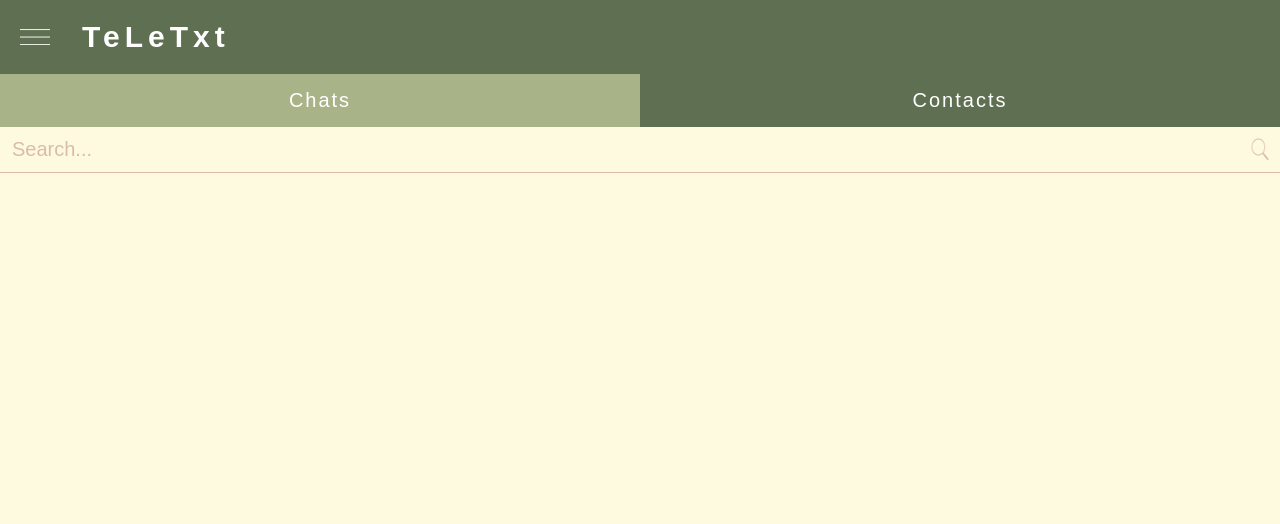
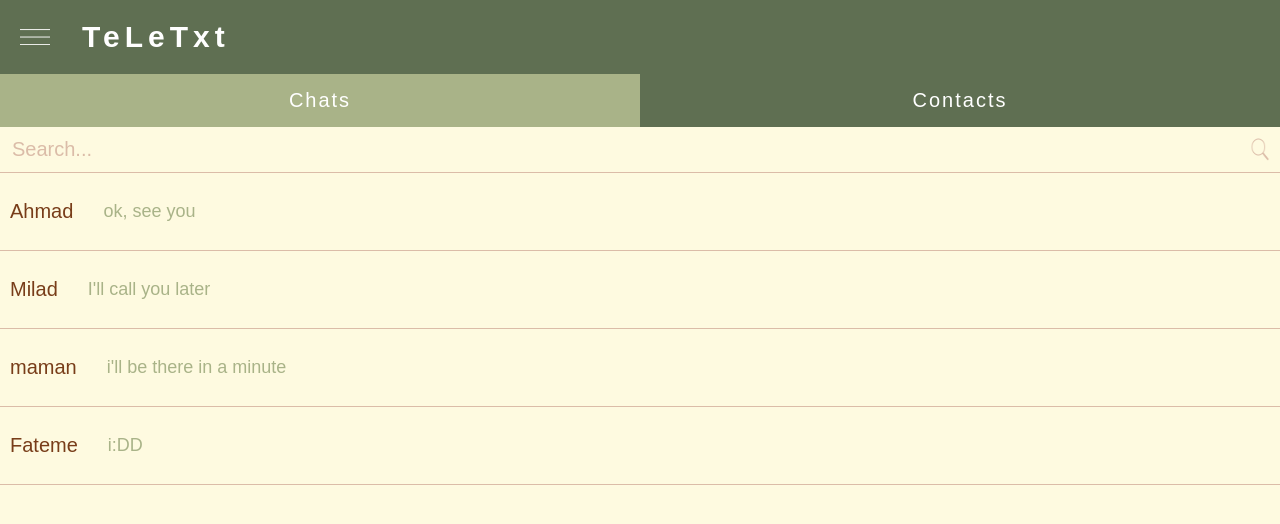
Before and after one commit to marzie-nd/teletxt, a React (Create React App) app: page /home in a window 1280 px wide. Shown: the top 524 px of the page. Built offline with nearby package versions, Linux system fonts and the light colour scheme.

Commit message:
added chats component

```diff
--- a/src/components/Chats.jsx
+++ b/src/components/Chats.jsx
@@ -1,7 +1,33 @@
 const Chats = () => {
   return (
-    <div className="chats">
+    <div className='chats'>
+      <div className="userChat">
+        <div className="userChatInfo">
+          <div className="user">Ahmad</div>
+          <p>ok, see you</p>
+        </div>
+      </div>
 
+      <div className="userChat">
+        <div className="userChatInfo">
+          <div className="user">Milad</div>
+          <p>I'll call you later</p>
+        </div>
+      </div>
+
+      <div className="userChat">
+        <div className="userChatInfo">
+          <div className="user">maman</div>
+          <p>i'll be there in a minute</p>
+        </div>
+      </div>
+
+      <div className="userChat">
+        <div className="userChatInfo">
+          <div className="user">Fateme</div>
+          <p>i:DD</p>
+        </div>
+      </div>
     </div>
   )
 }
--- a/src/styles.scss
+++ b/src/styles.scss
@@ -189,5 +189,35 @@
   }
 
   .chats {
+
+    .userChat {
+        padding: 10px;
+        display: flex;
+        align-items: center;
+        color: #783D19;
+        cursor: pointer;
+        border-bottom: 1px solid #dbbca8;
+
+        &:hover {
+          background-color: #FFF7C1;
+        }
+        .userChatInfo {
+          display: flex;
+          justify-content: center;
+          align-items: center;
+          gap: 20px;
+
+          .user {
+            font-size: 20px;
+            font-weight: 500;
+          }
+
+          p {
+            font-size: 18px;
+            color: #A9B388;
+            padding-left: 10px;
+          }
+        }
+      }
   }
 }
```
